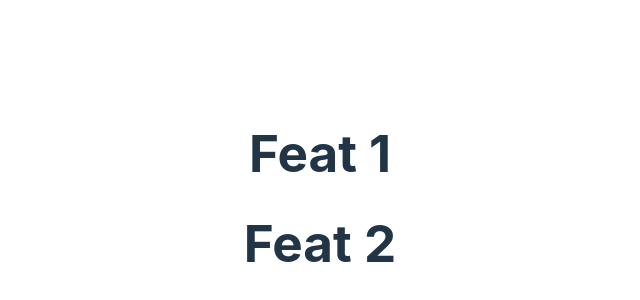
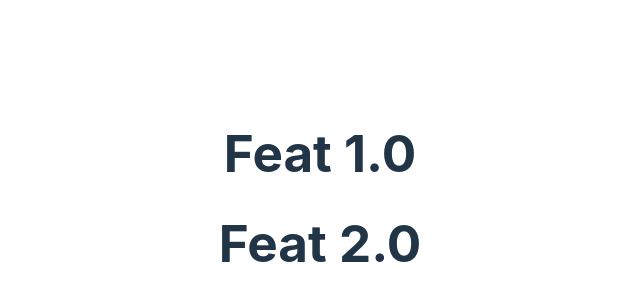
Before and after one commit to Calebosam/version-frontend, a React (Vite) app: page / in a window 1280 px wide. Shown: the part 202-502 px from the top of the page, without its empty margins (320-960 px from the left). Built offline with nearby package versions, Linux system fonts and the light colour scheme.

Commit message:
fix: update features

```diff
--- a/src/App.jsx
+++ b/src/App.jsx
@@ -4,8 +4,8 @@ function App() {
 
   return (
     <>
-      <h1>Feat 1</h1>
-      <h1>Feat 2</h1>
+      <h1>Feat 1.0</h1>
+      <h1>Feat 2.0</h1>
     </>
   )
 }
```
